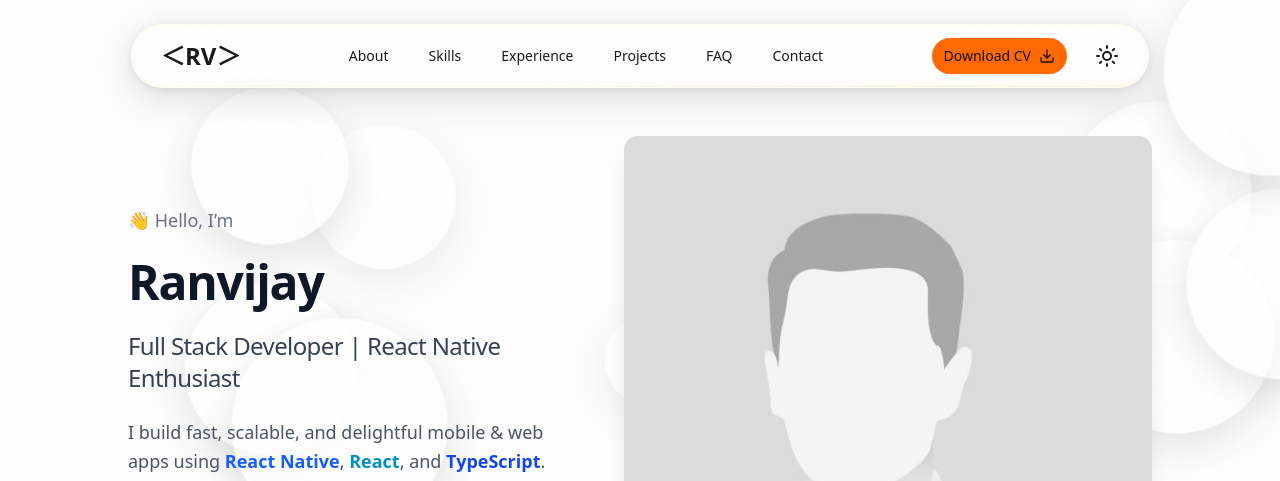
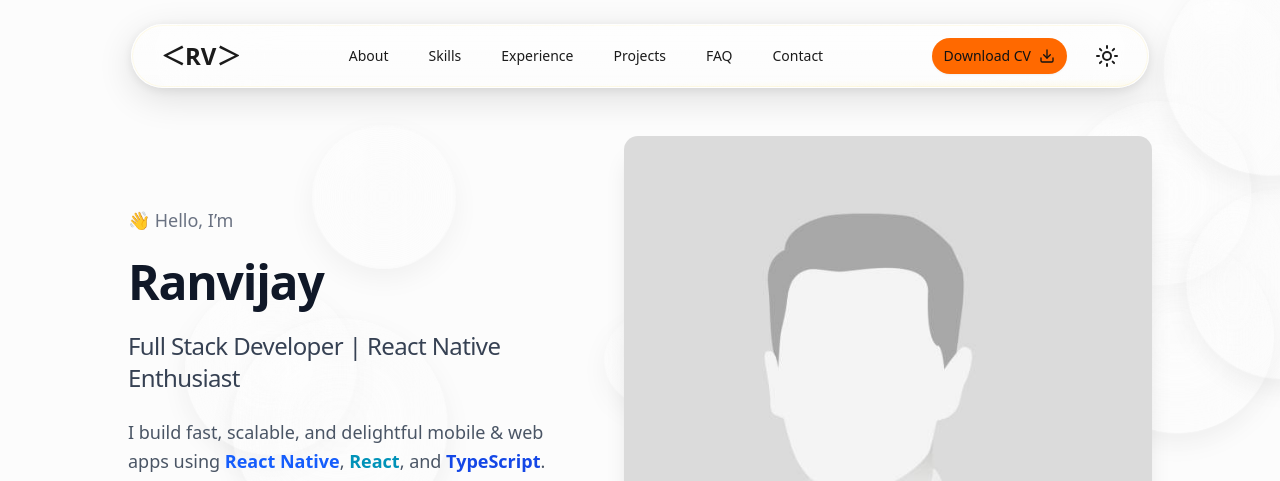
Before and after one commit to RV-React-Projects/ranvijay_portfolio, a Next.js app: page / in a window 1280 px wide. Shown: the top 481 px of the page. Built offline with nearby package versions, Linux system fonts and the light colour scheme.

Commit message:
Refactor TimelineCard date handling for improved validity checks and update GlassyBubbles count in layout for better visual consistency.

```diff
--- a/src/app/layout.tsx
+++ b/src/app/layout.tsx
@@ -55,7 +55,7 @@ export default function RootLayout({ children }: PropsWithChildren) {
             enableSystem
             disableTransitionOnChange>
             <NavBar />
-            <GlassyBubbles count={12} />
+            <GlassyBubbles count={10} />
             {/* <Header /> */}
             <div className="min-h-screen">{children}</div>
             <Toaster position="top-right" richColors closeButton />
--- a/src/components/section/TimelineCard.tsx
+++ b/src/components/section/TimelineCard.tsx
@@ -20,18 +20,23 @@ export default function TimelineCard({
   isCurrent,
   companyURL,
 }: IExperienceItem) {
-  const start = moment(startDate);
-  const end = endDate ? moment(endDate) : moment();
+  const start = moment(startDate, DATE_FORMATE, true);
+  const end = endDate ? moment(endDate, DATE_FORMATE, true) : moment();
 
-  // These are still needed for display!
-  const formattedStartDate = start.format(DATE_FORMATE);
-  const formattedEndDate = end.format(DATE_FORMATE);
+  const validStart = start.isValid() ? start.clone() : moment(startDate);
+  const validEnd = end.isValid()
+    ? end.clone()
+    : endDate
+      ? moment(endDate)
+      : moment();
 
-  // Now calculating duration
-  const years = end.diff(start, 'years');
-  start.add(years, 'years');
+  const formattedStartDate = validStart.format(DATE_FORMATE);
+  const formattedEndDate = validEnd.format(DATE_FORMATE);
 
-  const months = end.diff(start, 'months');
+  const years = validEnd.diff(validStart, 'years');
+  const startForCalc = validStart.clone().add(years, 'years');
+
+  const months = validEnd.diff(startForCalc, 'months');
 
   const parts = [];
   if (years) parts.push(`${years} Year${years > 1 ? 's' : ''}`);
--- a/src/styles/globals.css
+++ b/src/styles/globals.css
@@ -306,44 +306,35 @@ section {
 
 .bubble {
   @apply rounded-full backdrop-blur-2xl;
-  background:
-    radial-gradient(
-      160% 160% at 30% 25%,
-      rgba(255, 255, 255, 0.92) 0%,
-      rgba(255, 255, 255, 0.24) 70%
-    ),
-    radial-gradient(
-      140% 140% at 70% 70%,
-      rgba(255, 255, 255, 0.18) 0%,
-      rgba(255, 255, 255, 0.02) 70%
-    );
-  border: 1px solid rgba(255, 255, 255, 0.24);
+  /* Clear, glassy bubble: transparent core with a soft specular highlight */
+  background: radial-gradient(
+    120% 120% at 26% 22%,
+    rgba(255, 255, 255, 0.75) 0%,
+    rgba(255, 255, 255, 0.2) 18%,
+    rgba(255, 255, 255, 0) 42%
+  );
   box-shadow:
-    inset 0 1px 6px rgba(255, 255, 255, 0.35),
-    0 12px 40px rgba(0, 0, 0, 0.14);
-  animation: bubbleFloat 12s ease-in-out infinite;
-  opacity: 0.75;
+    inset 0 1px 3px rgba(255, 255, 255, 0.12),
+    0 10px 28px rgba(0, 0, 0, 0.1);
+  animation: bubbleFloat 16s ease-in-out infinite;
+  opacity: 0.58;
   will-change: transform;
 }
 
 .dark .bubble {
-  background:
-    radial-gradient(
-      160% 160% at 30% 25%,
-      rgba(255, 255, 255, 0.32) 0%,
-      rgba(255, 255, 255, 0.1) 70%
-    ),
-    radial-gradient(
-      140% 140% at 70% 70%,
-      rgba(255, 255, 255, 0.14) 0%,
-      rgba(255, 255, 255, 0.02) 70%
-    );
-  border: 1px solid rgba(255, 255, 255, 0.16);
+  background: radial-gradient(
+    120% 120% at 26% 22%,
+    rgba(255, 255, 255, 0.55) 0%,
+    rgba(255, 255, 255, 0.14) 18%,
+    rgba(255, 255, 255, 0) 42%
+  );
   box-shadow:
-    inset 0 1px 6px rgba(255, 255, 255, 0.22),
-    0 16px 44px rgba(0, 0, 0, 0.4);
-  opacity: 0.6;
+    inset 0 1px 3px rgba(255, 255, 255, 0.1),
+    0 14px 34px rgba(0, 0, 0, 0.32);
+  opacity: 0.52;
 }
+
+/* removed moving glint and ring for pure water look */
 
 /* Speed tiers for depth */
 .bubble--slow {
```
